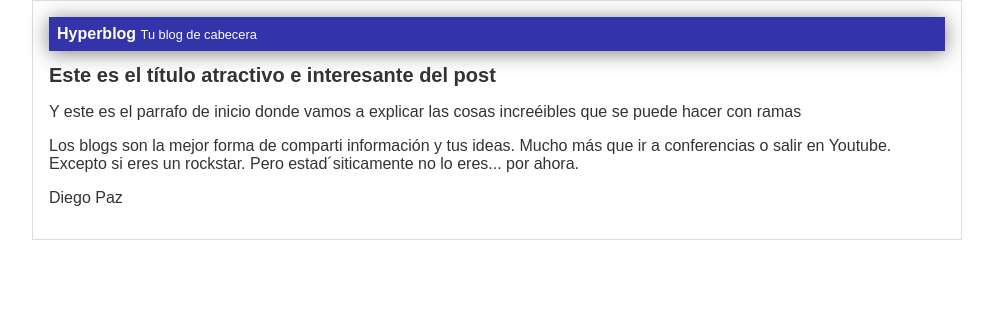
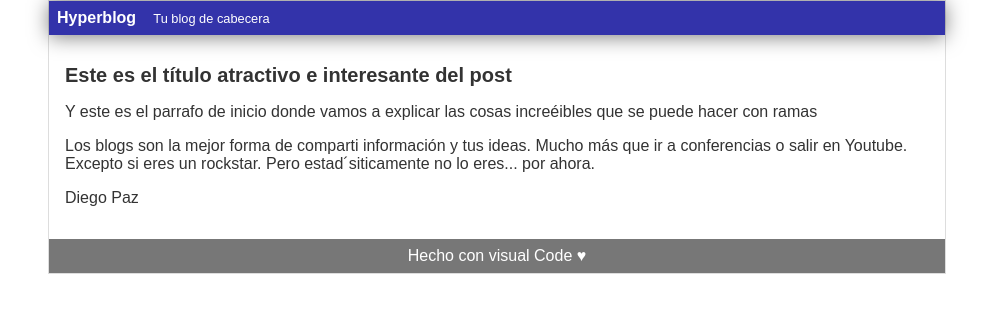
Before and after one commit to diego40g/CursosPlatzi, a PHP site: page /blogpost.html in a window 1280 px wide. Shown: the top 313 px of the page, without its empty margins (143-1136 px from the left). Run offline with PHP 8.4, Linux system fonts and the light colour scheme.

Commit message:
Footer terminado

```diff
--- a/ProfesionalCourseGit_GitHub/proyecto1/blogpost.html
+++ b/ProfesionalCourseGit_GitHub/proyecto1/blogpost.html
@@ -1,6 +1,7 @@
 <!DOCTYPE html>
 <html lang="en">
 <head>
+    <meta charset="UTF-8">
     <title>Bienvenido Hyperblog Github V2.0</title>
     <link rel="stylesheet" href="css/estilo.css"/>
 </head>
@@ -16,6 +17,9 @@
             <p>Los blogs son la mejor forma de comparti información y tus ideas. Mucho más que ir a conferencias o salir en Youtube. Excepto si eres un rockstar. Pero estad´siticamente no lo eres... por ahora.</p>
             <p>Diego Paz</p>
         </div>
+        <div id="footer">
+            Hecho con visual Code ♥
+        </div>
     </div>
 </body>
 </html>
--- a/ProfesionalCourseGit_GitHub/proyecto1/css/estilo.css
+++ b/ProfesionalCourseGit_GitHub/proyecto1/css/estilo.css
@@ -1,6 +1,6 @@
 body{
-    text-align: left;
-    font-family: "Arial";
+    text-align: center;
+    font-family: Arial;
     color: #333;
     font-size: 16px;
     margin: 0;
@@ -9,7 +9,7 @@
 
 #container{
     width: 70%;
-    padding: 1rem;
+    padding: 0;
     text-align: left;
     border: 1px solid #DDD;
     margin: 0 auto;
@@ -29,7 +29,18 @@
 }
 
 #cabecera #tagline{
-    padding: 1em 0 0 0;
+    padding: 0 0 0 1em;
     font-weight: normal;
     font-size: 0.8em;
 }
+
+#post{
+    padding: 1em;
+}
+
+#footer{
+    background: #777;
+    color: white;
+    text-align: center;
+    padding: 0.5em;
+}
```
